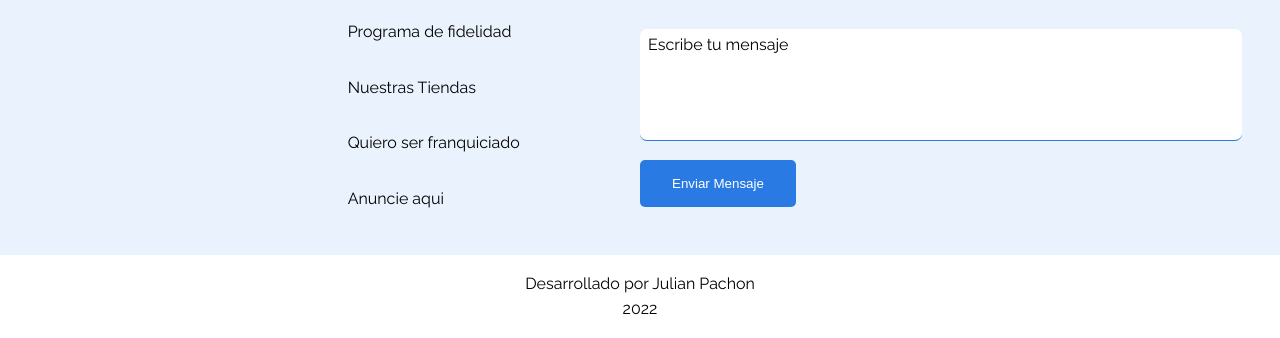
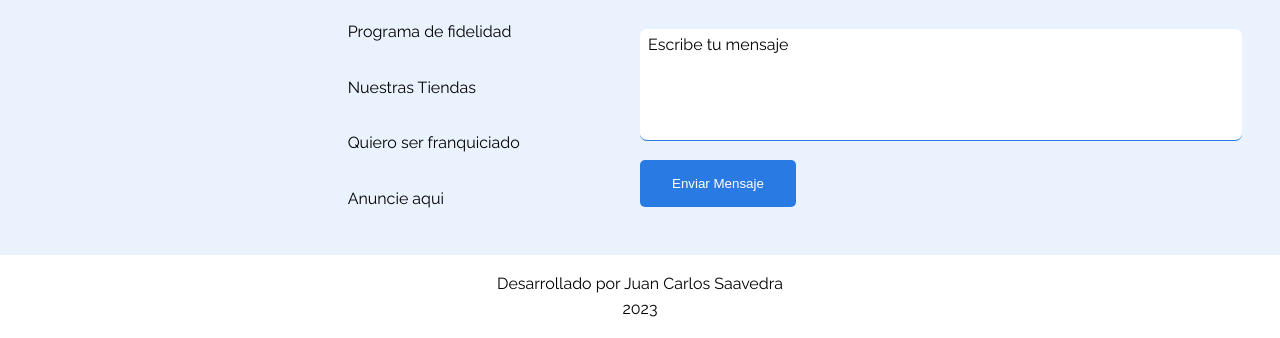
Before and after one commit to juancarlossaavedra/challenger-alura-geek, a plain HTML site: page index.html in a window 1280 px wide. Shown: the part 909-1247 px from the top of the page. Drawn offline with Linux system fonts and the light colour scheme; no server answers.

Commit message:
Add files via upload

```diff
--- a/index.html
+++ b/index.html
@@ -118,8 +118,8 @@
     <!----------------------------------->
 
     <footer class="rodapie">
-        <p class="rodapie__texto">Desarrollado por Julian Pachon</p>
-        <p class="rodapie__texto">2022</p>
+        <p class="rodapie__texto">Desarrollado por Juan Carlos Saavedra</p>
+        <p class="rodapie__texto">2023</p>
     </footer>
 
     <script src="/controllers/busqueda.controller.js" type="module"></script>
```
